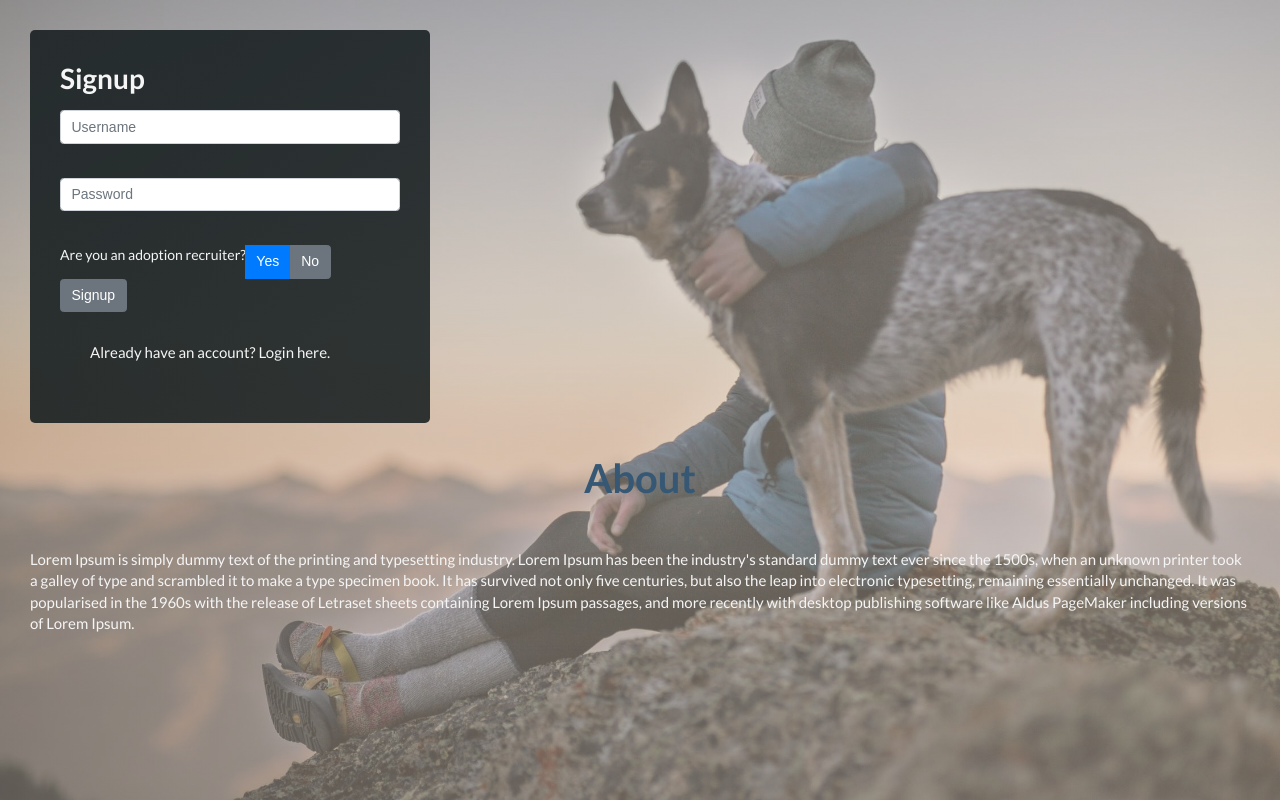
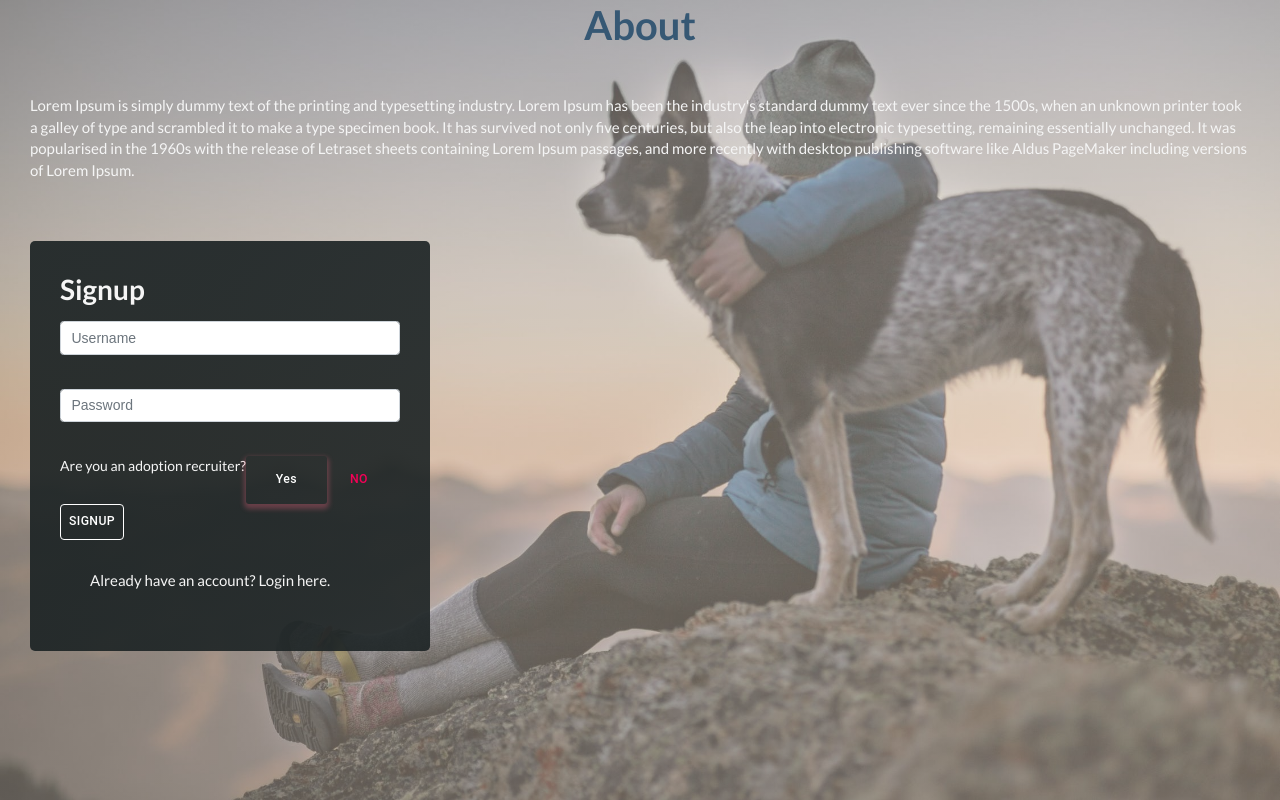
Before and after one commit to Tristanoshier/PetPals-client, a React (Create React App) app: page / in a window 1280 px wide. Both pictures are taken after a click on the element "Don't have an account? Sign up here.". Built offline with nearby package versions, Linux system fonts and the light colour scheme.

Commit message:
styled auth page

```diff
--- a/src/components/auth/Auth.tsx
+++ b/src/components/auth/Auth.tsx
@@ -23,6 +23,18 @@ export default class Auth extends React.Component<Props, State> {
   render() {
     return (
       <Container className="auth-container">
+                  <h2>About</h2>
+        <p>
+          Lorem Ipsum is simply dummy text of the printing and typesetting
+          industry. Lorem Ipsum has been the industry's standard dummy text ever
+          since the 1500s, when an unknown printer took a galley of type and
+          scrambled it to make a type specimen book. It has survived not only
+          five centuries, but also the leap into electronic typesetting,
+          remaining essentially unchanged. It was popularised in the 1960s with
+          the release of Letraset sheets containing Lorem Ipsum passages, and
+          more recently with desktop publishing software like Aldus PageMaker
+          including versions of Lorem Ipsum.
+        </p>
         {this.state.isLogin ? (
           <Login
             isLogin={this.state.isLogin}
@@ -36,18 +48,7 @@ export default class Auth extends React.Component<Props, State> {
             updateToken={this.props.updateToken}
           />
         )}
-        <h2>About</h2>
-        <p>
-          Lorem Ipsum is simply dummy text of the printing and typesetting
-          industry. Lorem Ipsum has been the industry's standard dummy text ever
-          since the 1500s, when an unknown printer took a galley of type and
-          scrambled it to make a type specimen book. It has survived not only
-          five centuries, but also the leap into electronic typesetting,
-          remaining essentially unchanged. It was popularised in the 1960s with
-          the release of Letraset sheets containing Lorem Ipsum passages, and
-          more recently with desktop publishing software like Aldus PageMaker
-          including versions of Lorem Ipsum.
-        </p>
+
       </Container>
     );
   }
--- a/src/components/auth/login/LoginDisplay.tsx
+++ b/src/components/auth/login/LoginDisplay.tsx
@@ -41,7 +41,7 @@ function LoginDisplay(props: Props) {
                 <Input onChange={e => props.onPasswordChange(e)} type="password" name="password" id="password" placeholder="Password" />
             </FormGroup>
             <br />
-            <Button type="submit" variant="outlined" className="login-buttons">Login</Button>
+            <Button type="submit" variant="outlined" className="login-button">Login</Button>
             <p className="auth-switch" onClick={props.isLoginHandler}>
                 {props.isLogin ? "Don't have an account? Sign up here." : "Already have an account? Login here."}
             </p>
--- a/src/components/auth/signup/SignupDIsplay.tsx
+++ b/src/components/auth/signup/SignupDIsplay.tsx
@@ -1,5 +1,34 @@
 import React from "react";
-import { Form, FormGroup, Button, Label, Input, ButtonGroup } from "reactstrap";
+import { Form, FormGroup, Label, Input, ButtonGroup } from "reactstrap";
+//Material UI
+import { createStyles, makeStyles, withStyles, Theme } from '@material-ui/core/styles';
+import Button from '@material-ui/core/Button';
+
+
+const useStyles = makeStyles((theme: Theme) =>
+  createStyles({
+    root: {
+      '& > *': {
+        margin: theme.spacing(1),
+      },
+    },
+  }),
+);
+
+
+const StyledButton = withStyles({
+    root: {
+      borderRadius: 3,
+      border: 0,
+      color: 'white',
+      height: 48,
+      padding: '0 30px',
+      boxShadow: '0 3px 5px 2px rgba(255, 105, 135, .3)',
+    },
+    label: {
+      textTransform: 'capitalize',
+    },
+  })(Button);
 
 type Props = {
     passwordRequired: boolean,
@@ -13,6 +42,10 @@ type Props = {
 }
 
 function SignupDisplay(props: Props) {
+
+    const classes = useStyles();
+
+
     return (
         <Form onSubmit={props.onSubmit}>
             <FormGroup>
@@ -27,11 +60,11 @@ function SignupDisplay(props: Props) {
             <br />
             <ButtonGroup>
                 <Label>Are you an adoption recruiter?</Label>
-                <Button color="primary" onClick={() => props.onAdoptionChangeTrue()}>Yes</Button>
-                <Button color="secondary" onClick={() => props.onAdoptionChangeFalse()}>No</Button>
+                <StyledButton color="inherit" onClick={() => props.onAdoptionChangeTrue()} >Yes</StyledButton>
+                <Button color="secondary" onClick={() => props.onAdoptionChangeFalse()} className="adoption-false">No</Button>
             </ButtonGroup>
             <br />
-            <Button type="submit">Signup</Button>
+            <Button type="submit" className="signup-button">Signup</Button>
             <p className="auth-switch" onClick={props.isLoginHandler}>
                 {props.isLogin ? "Don't have an account? Sign up here." : "Already have an account? Login here."}
             </p>
--- a/src/css/auth.css
+++ b/src/css/auth.css
@@ -44,6 +44,11 @@
   border-radius: 5px;
 }
 
+.login-button {
+    color: white !important;
+    border: solid white 1px !important;
+}
+
 /* Signup */
 .signup-display {
   background: rgb(29, 36, 37);
@@ -58,3 +63,17 @@
   border-radius: 5px;
   color: whitesmoke;
 }
+
+.adoption-true {
+    border: 1px solid grey !important;
+    margin: 2px;
+}
+
+.signup-button {
+    color: white !important;
+    border: solid white 1px !important;
+}
+
+.signup-button-group {
+    border: 1px solid white !important;
+}
```
